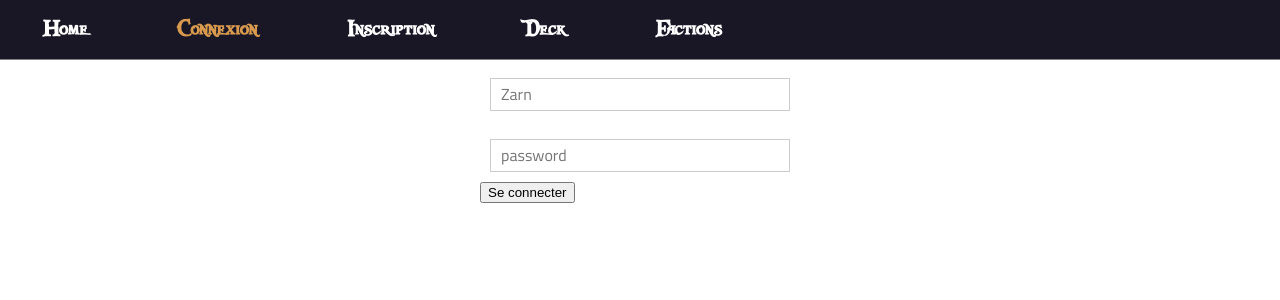
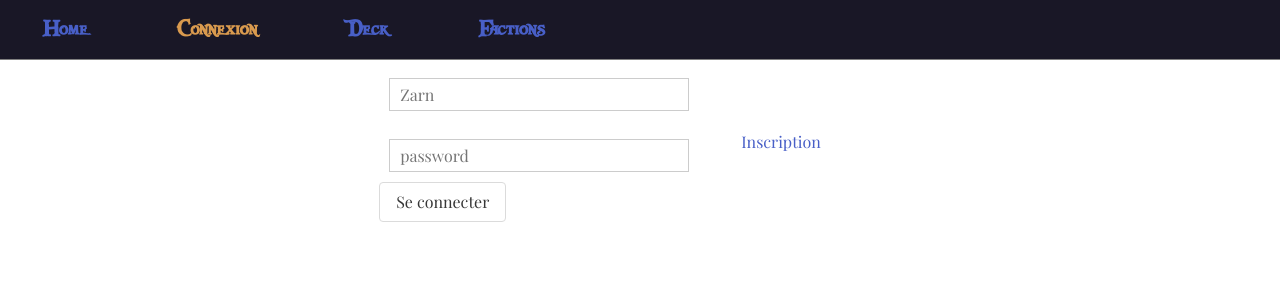
Before and after one commit to nicolasca/paff-v77, a React (Create React App) app: page /auth in a window 1280 px wide. Shown: the top 300 px of the page. Built offline with nearby package versions, Linux system fonts and the light colour scheme.

Commit message:
Ajouter le module node-sass et import de Bulma

```diff
--- a/package.json
+++ b/package.json
@@ -1,9 +1,11 @@
 {
-  "name": "paff-v3",
+  "name": "paff-v77",
   "version": "0.1.0",
   "private": true,
   "dependencies": {
     "axios": "^0.19.0",
+    "bulma": "^0.7.5",
+    "node-sass": "^4.12.0",
     "prop-types": "^15.7.2",
     "react": "^16.8.6",
     "react-dom": "^16.8.6",
--- a/public/index.html
+++ b/public/index.html
@@ -21,7 +21,7 @@
       Learn how to configure a non-root public URL by running `npm run build`.
     -->
   <title>PAFF v77</title>
-  <link href="https://fonts.googleapis.com/css?family=Titillium+Web:400,700&display=swap" rel="stylesheet">
+  <link href="https://fonts.googleapis.com/css?family=Playfair+Display:400,700&display=swap" rel="stylesheet">
 </head>
 
 <body>
--- a/src/components/Auth/Auth.js
+++ b/src/components/Auth/Auth.js
@@ -1,4 +1,5 @@
 import React, { Component } from 'react';
+import { Link } from 'react-router-dom';
 import { connect } from 'react-redux';
 import styles from './Auth.module.css';
 import Input from '../UI/Input/Input';
@@ -105,8 +106,14 @@ class Auth extends Component {
       <div className={styles.Container}>
         <form className={styles.Form} onSubmit={this.registerHandler}>
           {form}
-          <button>Se connecter</button>
+          <button className="button">Se connecter</button>
         </form>
+
+        <li><Link
+          exact to="/signin"
+          activeClassName={styles.ActiveNavLink}>
+          Inscription
+        </Link></li>
       </div>
     );
   }
--- a/src/components/Navigation/Header.js
+++ b/src/components/Navigation/Header.js
@@ -18,11 +18,6 @@ function Header() {
           Connexion
         </NavLink></li>
         <li><NavLink
-          exact to="/signin"
-          activeClassName={styles.ActiveNavLink}>
-          Inscription
-        </NavLink></li>
-        <li><NavLink
           exact to="/deck"
           activeClassName={styles.ActiveNavLink}>
           Deck
--- a/src/components/Navigation/Header.module.css
+++ b/src/components/Navigation/Header.module.css
@@ -7,6 +7,10 @@
   font-weight: 600;
   font-family: 'Fantasy';
   font-size: 1.5rem;
+}
+
+a {
+  text-decoration: none;
 }
 
 .Logo,
--- a/src/components/UI/Input/Input.module.css
+++ b/src/components/UI/Input/Input.module.css
@@ -23,7 +23,6 @@
 
 .InputElement:focus {
   outline: none;
-  background-color: #ccc;
 }
 
 .Error {
--- a/src/index.css
+++ /dev/null
@@ -1,184 +0,0 @@
-@font-face {
-	font-family: 'Fantasy';
-	src: local('PiecesOfEight'), url(./assets/fonts/PiecesOfEight.ttf) format('truetype');
-}
-
-html,
-body,
-div,
-span,
-applet,
-object,
-iframe,
-h1,
-h2,
-h3,
-h4,
-h5,
-h6,
-p,
-blockquote,
-pre,
-a,
-abbr,
-acronym,
-address,
-big,
-cite,
-code,
-del,
-dfn,
-em,
-img,
-ins,
-kbd,
-q,
-s,
-samp,
-small,
-strike,
-strong,
-sub,
-sup,
-tt,
-var,
-b,
-u,
-i,
-center,
-dl,
-dt,
-dd,
-ol,
-ul,
-li,
-fieldset,
-form,
-label,
-legend,
-table,
-caption,
-tbody,
-tfoot,
-thead,
-tr,
-th,
-td,
-article,
-aside,
-canvas,
-details,
-embed,
-figure,
-figcaption,
-footer,
-header,
-hgroup,
-menu,
-nav,
-output,
-ruby,
-section,
-summary,
-time,
-mark,
-audio,
-video {
-	margin: 0;
-	padding: 0;
-	border: 0;
-	font-size: 100%;
-	font: inherit;
-	vertical-align: baseline;
-}
-
-/* HTML5 display-role reset for older browsers */
-article,
-aside,
-details,
-figcaption,
-figure,
-footer,
-header,
-hgroup,
-menu,
-nav,
-section {
-	display: block;
-}
-
-body {
-	line-height: 1;
-}
-
-ol,
-ul {
-	list-style: none;
-}
-
-blockquote,
-q {
-	quotes: none;
-}
-
-blockquote:before,
-blockquote:after,
-q:before,
-q:after {
-	content: '';
-	content: none;
-}
-
-table {
-	border-collapse: collapse;
-	border-spacing: 0;
-}
-
-a:link,
-a:visited,
-a:hover,
-a:active {
-	text-decoration: none;
-	color: unset;
-}
-
-body {
-	margin: 0;
-	height: 100vh;
-	line-height: 1.2;
-	font-family: 'Titillium Web', sans-serif;
-	-webkit-font-smoothing: antialiased;
-	-moz-osx-font-smoothing: grayscale;
-}
-
-code {
-	font-family: source-code-pro, Menlo, Monaco, Consolas, "Courier New",
-		monospace;
-}
-
-p {
-	line-height: 1.5;
-	margin: 0.5rem;
-}
-
-.container {
-	margin: 2rem;
-}
-
-.content {
-	max-width: 1100px;
-	margin-left: auto;
-	margin-right: auto;
-}
-
-h1 {
-	font-family: 'Fantasy';
-	font-size: 8rem;
-	margin: 2rem;
-}
-
-h2 {
-	font-family: 'Fantasy';
-	font-size: 4rem;
-	margin: 1rem;
-}
--- a/src/index.js
+++ b/src/index.js
@@ -2,9 +2,8 @@ import React from 'react';
 import ReactDOM from 'react-dom';
 import { createStore, combineReducers, applyMiddleware, compose } from 'redux';
 import thunk from 'redux-thunk';
-import { Provider } from 'react-redux'
-
-import './index.css';
+import { Provider } from 'react-redux';
+import './index.scss';
 import App from './App';
 import registerServiceWorker from './registerServiceWorker';
 import deckReducer from './store/reducers/deckReducer';
--- /dev/null
+++ b/src/index.scss
@@ -0,0 +1,46 @@
+
+
+/* Custom/Extend normalize.css values  */
+@import './scss/init-bulma.scss';
+
+@font-face {
+	font-family: 'Fantasy';
+	src: local('PiecesOfEight'), url(./assets/fonts/PiecesOfEight.ttf) format('truetype');
+}
+
+body {
+	margin: 0;
+	height: 100vh;
+	line-height: 1.2;
+}
+
+p {
+	line-height: 1.5;
+	margin: 0.5rem;
+}
+
+.container {
+	margin: 2rem;
+}
+
+.content {
+	max-width: 1100px;
+	margin-left: auto;
+	margin-right: auto;
+}
+
+h1 {
+	font-family: 'Fantasy';
+	font-size: 8rem;
+	margin: 2rem;
+}
+
+h2 {
+	font-family: 'Fantasy';
+	font-size: 4rem;
+	margin: 1rem;
+}
+
+.button {
+	appearance: none;
+}
--- /dev/null
+++ b/src/scss/init-bulma.scss
@@ -0,0 +1,16 @@
+@import '../node_modules/bulma/bulma.sass';
+$family-sans-serif: 'Roboto',
+sans-serif;
+$family-primary: $family-sans-serif;
+$body-family: 'Playfair Display', sans-serif;
+
+// Import only what you need from Bulma
+@import "../node_modules/bulma/sass/utilities/_all.sass";
+@import "../node_modules/bulma/sass/base/_all.sass";
+@import "../node_modules/bulma/sass/elements/button.sass";
+@import "../node_modules/bulma/sass/elements/container.sass";
+@import "../node_modules/bulma/sass/elements/title.sass";
+@import "../node_modules/bulma/sass/form/_all.sass";
+@import "../node_modules/bulma/sass/components/navbar.sass";
+@import "../node_modules/bulma/sass/layout/hero.sass";
+@import "../node_modules/bulma/sass/layout/section.sass";
```
Also changed, not shown: 1 other file (tests, documents, lock files or other folders).
